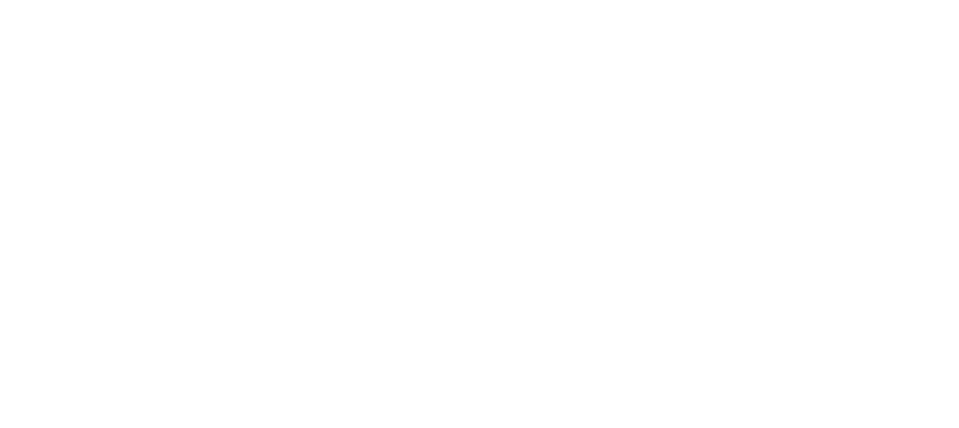
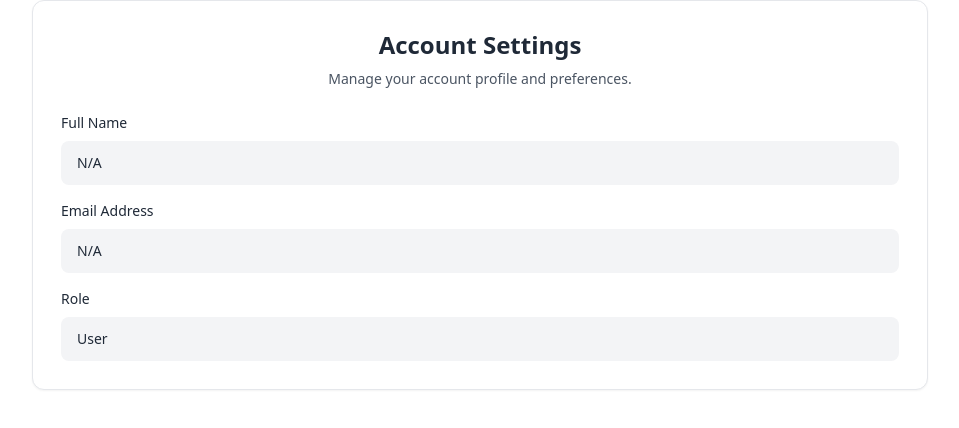
Before and after one commit to pdv88/admin-comunidad, a React (Vite) app in the folder client/: page /app/settings in a window 1280 px wide. Before the commit this address had no page. Shown: the top 428 px of the page, without its empty margins (160-1119 px from the left). Built offline with nearby package versions, Linux system fonts and the light colour scheme; sample sign-in values are in the browser's storage.

Commit message:
feat: Introduce dashboard layout, settings page, and i18n with English and Spanish translations.

```diff
--- a/client/src/App.jsx
+++ b/client/src/App.jsx
@@ -18,6 +18,7 @@ import Voting from "./pages/Voting";
 import Properties from "./pages/Properties";
 import UserManagement from "./pages/UserManagement";
 import UpdatePassword from "./pages/UpdatePassword";
+import Settings from "./pages/Settings"; // Import Settings page
 
 import { AuthProvider } from "./context/AuthContext";
 import ProtectedRoute from "./components/ProtectedRoute";
@@ -40,6 +41,7 @@ function App() {
              <Route path="/app/voting" element={<Voting />} />
              <Route path="/app/properties" element={<Properties />} />
              <Route path="/app/users" element={<UserManagement />} />
+             <Route path="/app/settings" element={<Settings />} /> {/* New Settings Route */}
              {/* Redirect /dashboard to /app/dashboard for backward compatibility if needed */}
              <Route path="/dashboard" element={<Navigate to="/app/dashboard" replace />} />
           </Route>
--- a/client/src/components/DashboardLayout.jsx
+++ b/client/src/components/DashboardLayout.jsx
@@ -92,9 +92,9 @@ const DashboardLayout = ({ children }) => {
                             </button>
                         </div>
                         <div className="flex items-center justify-end w-full gap-4">
-                             <div className="text-sm text-gray-700 dark:text-neutral-300">
+                             <Link to="/app/settings" className="text-sm text-gray-700 dark:text-neutral-300 hover:text-indigo-600 dark:hover:text-indigo-400">
                                 {user?.user_metadata?.full_name || user?.email} ({displayRole(user?.profile?.roles?.name)})
-                             </div>
+                             </Link>
                              <button onClick={handleLogout} className="text-sm font-medium text-red-600 hover:text-red-700 dark:text-red-400 transition-colors">
                                 {t('dashboard_layout.sign_out')}
                              </button>
--- a/client/src/locales/en/translation.json
+++ b/client/src/locales/en/translation.json
@@ -229,5 +229,12 @@
         "invalid_token": "Invalid Token",
         "no_token": "No Token Found",
         "login_btn": "Login"
+    },
+    "settings": {
+        "title": "Account Settings",
+        "subtitle": "Manage your account profile and preferences.",
+        "fullname": "Full Name",
+        "email": "Email Address",
+        "role": "Role"
     }
 }
--- a/client/src/locales/es/translation.json
+++ b/client/src/locales/es/translation.json
@@ -229,5 +229,12 @@
         "invalid_token": "Token inválido",
         "no_token": "No se encontró Token",
         "login_btn": "Iniciar Sesión"
+    },
+    "settings": {
+        "title": "Configuración de la Cuenta",
+        "subtitle": "Administra tu perfil y preferencias.",
+        "fullname": "Nombre Completo",
+        "email": "Correo Electrónico",
+        "role": "Rol"
     }
 }
--- /dev/null
+++ b/client/src/pages/Settings.jsx
@@ -0,0 +1,52 @@
+import React from 'react';
+import { useAuth } from '../context/AuthContext';
+import { useTranslation } from 'react-i18next';
+
+const Settings = () => {
+  const { user } = useAuth();
+  const { t } = useTranslation();
+
+  return (
+    <div className="max-w-4xl mx-auto">
+      <div className="bg-white border border-gray-200 rounded-xl shadow-sm dark:bg-neutral-900 dark:border-neutral-700">
+        <div className="p-4 sm:p-7">
+          <div className="text-center mb-6">
+            <h1 className="block text-2xl font-bold text-gray-800 dark:text-white">
+              {t('settings.title', 'Account Settings')}
+            </h1>
+            <p className="mt-2 text-sm text-gray-600 dark:text-neutral-400">
+              {t('settings.subtitle', 'Manage your account profile and preferences.')}
+            </p>
+          </div>
+
+          <div className="mt-5">
+            <div className="space-y-4">
+              <div>
+                <label className="block text-sm font-medium mb-2 dark:text-white">{t('settings.fullname', 'Full Name')}</label>
+                <div className="py-3 px-4 block w-full border-gray-200 rounded-lg text-sm bg-gray-100 dark:bg-neutral-800 dark:border-neutral-700 dark:text-neutral-400">
+                  {user?.user_metadata?.full_name || 'N/A'}
+                </div>
+              </div>
+
+              <div>
+                <label className="block text-sm font-medium mb-2 dark:text-white">{t('settings.email', 'Email Address')}</label>
+                <div className="py-3 px-4 block w-full border-gray-200 rounded-lg text-sm bg-gray-100 dark:bg-neutral-800 dark:border-neutral-700 dark:text-neutral-400">
+                  {user?.email || 'N/A'}
+                </div>
+              </div>
+
+              <div>
+                <label className="block text-sm font-medium mb-2 dark:text-white">{t('settings.role', 'Role')}</label>
+                 <div className="py-3 px-4 block w-full border-gray-200 rounded-lg text-sm bg-gray-100 dark:bg-neutral-800 dark:border-neutral-700 dark:text-neutral-400">
+                  {user?.profile?.roles?.name || 'User'}
+                </div>
+              </div>
+            </div>
+          </div>
+        </div>
+      </div>
+    </div>
+  );
+};
+
+export default Settings;
```
